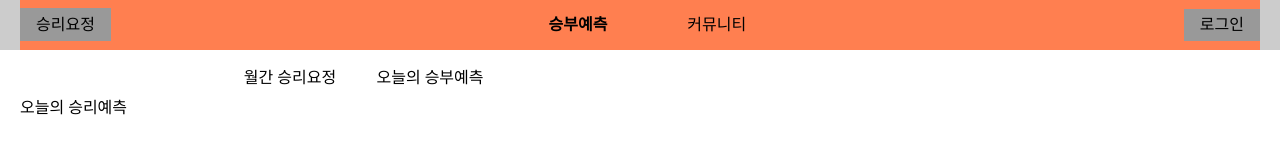
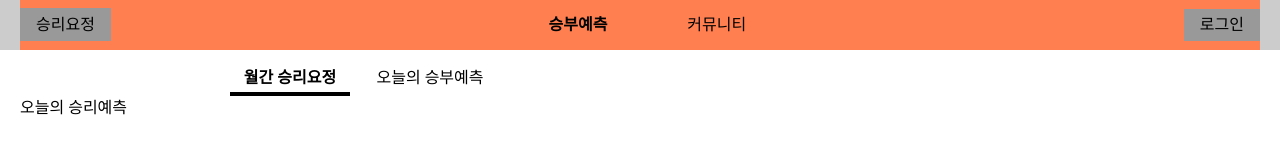
Before and after one commit to pildrums/client, a Next.js app: page /match/today in a window 1280 px wide. Shown: the top 160 px of the page. Built offline with nearby package versions, Linux system fonts and the light colour scheme.

Commit message:
Fix: 라우팅시 스타일링 className 전면 재수정

```diff
--- a/src/components/common/SubMenu.tsx
+++ b/src/components/common/SubMenu.tsx
@@ -1,18 +1,16 @@
 import Link from "next/link";
+import { usePathname } from "next/navigation";
 import { styled } from "styled-components";
 
-interface SubMenuProps {
-  pathname: string;
-}
-
-function SubMenu({ pathname }: SubMenuProps) {
+function SubMenu() {
+  const pathname = usePathname();
   return (
     <SubMenuBlock>
-      <SubMenuItem className={pathname === "/match/monthly" ? "active" : ""}>
-        <Link href="/match/monthly">월간 승리요정</Link>
+      <SubMenuItem className={pathname === "/match/today" ? "active" : ""}>
+        <Link href="/match/today">월간 승리요정</Link>
       </SubMenuItem>
-      <SubMenuItem className={pathname === "/match/today" ? "active" : ""}>
-        <Link href="/match/today">오늘의 승부예측</Link>
+      <SubMenuItem className={pathname === "/match/month" ? "active" : ""}>
+        <Link href="/match/month">오늘의 승부예측</Link>
       </SubMenuItem>
     </SubMenuBlock>
   );
@@ -29,6 +27,7 @@ const SubMenuBlock = styled.ul`
 const SubMenuItem = styled.li`
   width: 120px;
   text-align: center;
+  cursor: pointer;
   &.active {
     font-weight: 700;
     border-bottom: 4px solid #000;
```
